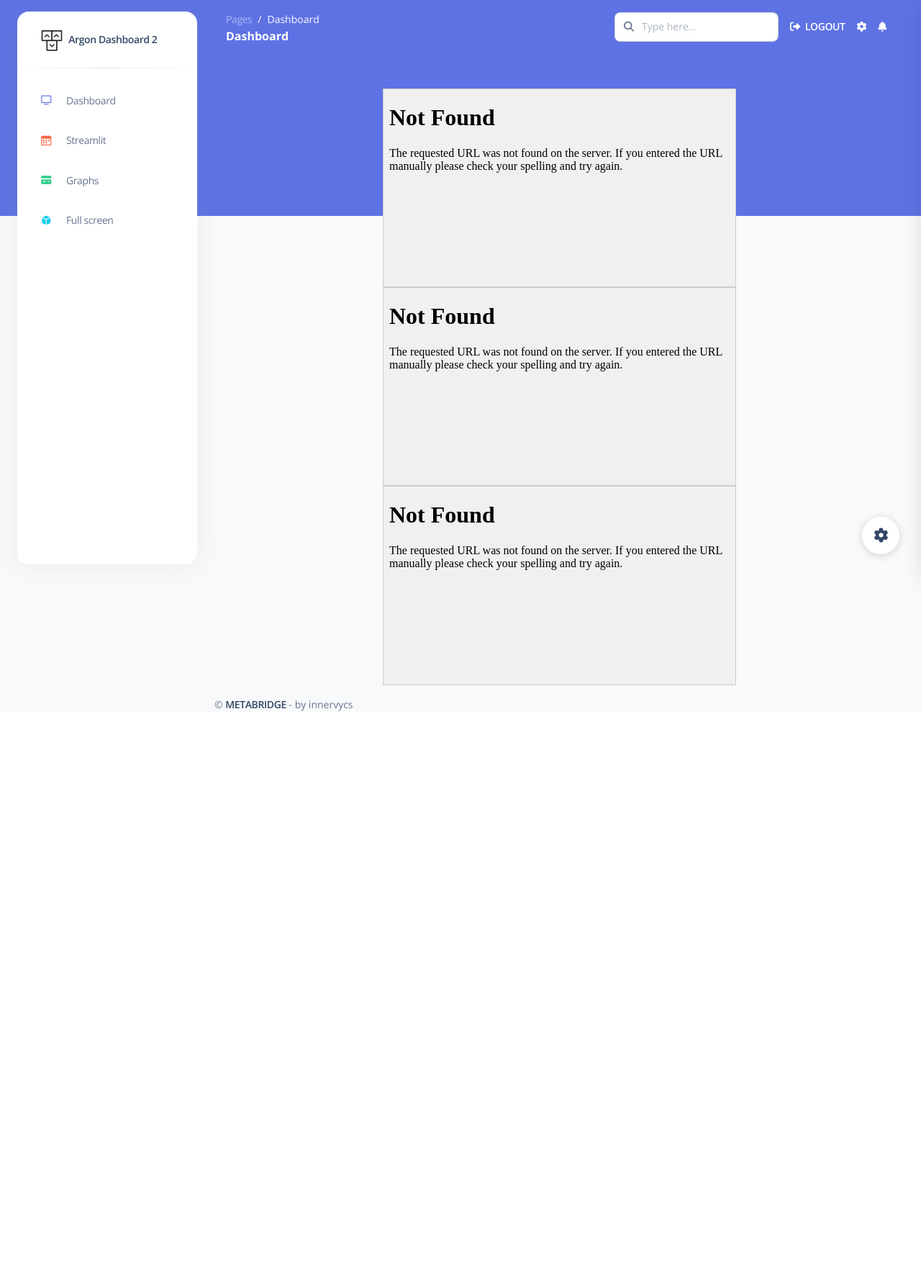
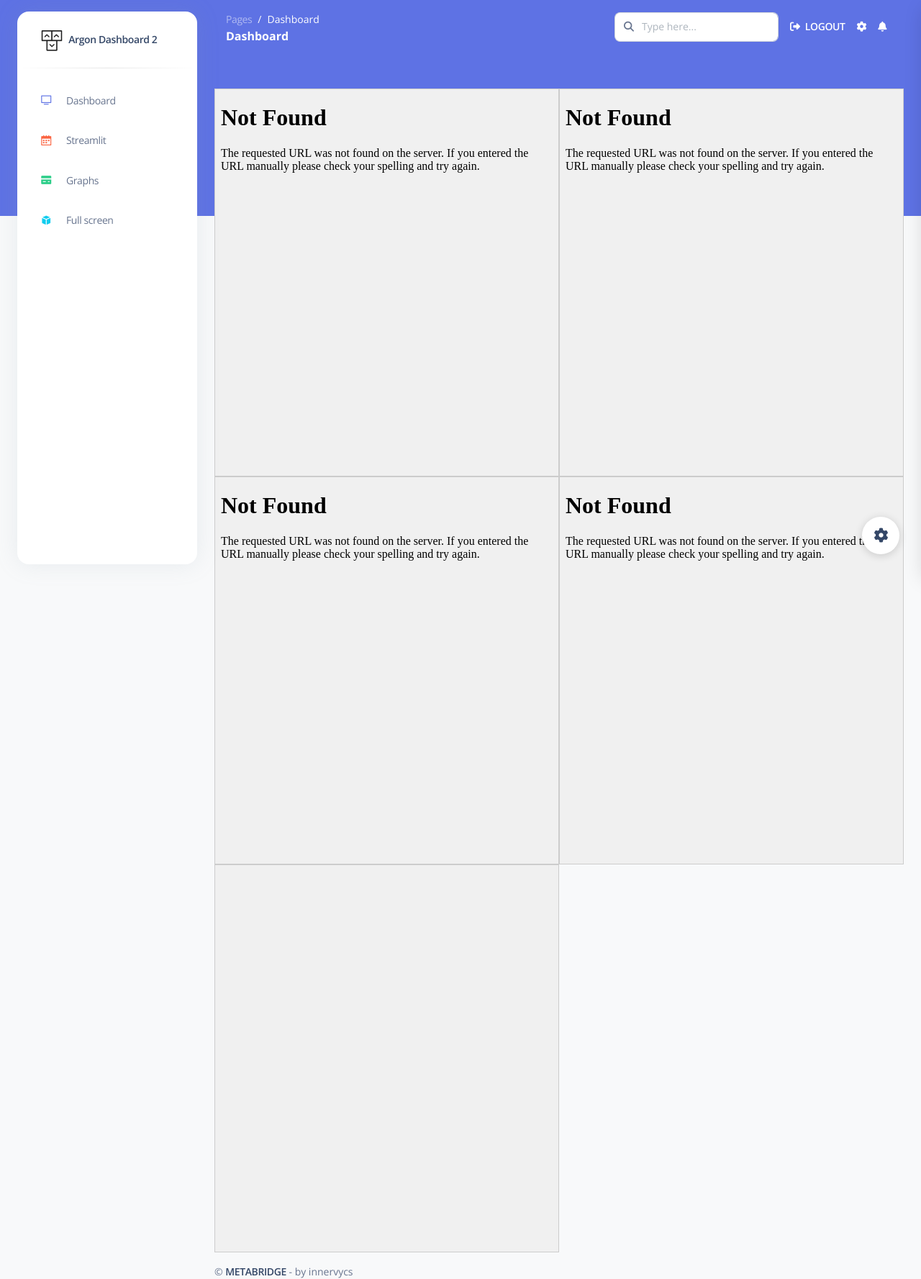
Before and after one commit to iahg/flask, a Flask app: template apps/templates/home/graphs.html in a window 1280 px wide; the page is wider, and only the part inside the window is pictured. Shown: that part at 72% size. Before the commit the page ends 988 px from the top of that part, so only its background shows below. Run offline with Flask 3, Linux system fonts and the light colour scheme; the template is opened without the code that fills it, so the values that code supplies are empty; some libraries are stand-ins or nearby versions.

Commit message:
rearragenment of grafana windows

```diff
--- a/apps/templates/home/graphs.html
+++ b/apps/templates/home/graphs.html
@@ -9,13 +9,13 @@
     border: 1px solid #ccc;
     background-color: #f0f0f0; /* Set the background color of the iframe */
   }
-  .grafana-iframe-container {
-        position: relative;
-        width: 100%;
-        padding-bottom: 56.25%; /* Aspect ratio for 16:9 */
-        height: 0;
-  }
-
+/*  .grafana-iframe-container {
+/*      position: relative;
+/*      width: 100%;
+/*      padding-bottom: 56.25%; /* Aspect ratio for 16:9 */
+/*      height: 0;
+/*    }
+*/
     .grafana-iframe-container iframe {
       position: absolute;
       top: 0;
@@ -24,11 +24,19 @@
       height: 100%;
     }
 
-  @media (max-width: 1000px) {
+    .grafana-iframe-wrapper {
+      display: flex;
+      justify-content: space-between;
+    }
+
     .grafana-iframe-container {
-      padding-bottom: 75%; /* Aspect ratio for 4:3 */
+      position: relative;
+      width: 50%; /* Adjust this value as needed */
+      padding-bottom: 56.25%; /* Aspect ratio for 16:9 */
+      height: 0;
 }
-  }
+
+
   </style>
 {% endblock stylesheets %}
 
@@ -42,19 +50,39 @@
   <main class="main-content position-relative border-radius-lg ">
 
     {% include "includes/navigation.html" %}
-    <div class="container mt-5"></div>
+    <div class="container mt-5">
       <div class="row">
-        <div class="col-md-6 mx-auto">
+        <div class="col-md-12">
+
+          <div class="grafana-iframe-wrapper">
             <div class="grafana-iframe-container">
-            <iframe src="http://127.0.0.1:3000/d/ff84f1a8-1a0f-414f-a66d-8a5361bc907c/flask?orgId=1&from=1699578565511&to=1699600165511" frameborder="0"></iframe>
+              <iframe src="http://127.0.0.1:3000/d-solo/ff84f1a8-1a0f-414f-a66d-8a5361bc907c/flask?orgId=1&from=1699578565511&to=1699600165511&theme=light&panelId=2" frameborder="0"></iframe>
             </div>
             <div class="grafana-iframe-container">
-            <iframe src="http://127.0.0.1:3000/d-solo/ff84f1a8-1a0f-414f-a66d-8a5361bc907c/flask?orgId=1&from=1699578565511&to=1699600165511&panelId=2" width="450" height="200" frameborder="0"></iframe>
+              <iframe src="http://127.0.0.1:3000/d-solo/ff84f1a8-1a0f-414f-a66d-8a5361bc907c/flask?orgId=1&from=1699578565511&to=1699600165511&theme=light&panelId=1" frameborder="0"></iframe>
+            </div>
+          </div>
+
+            <div class="grafana-iframe-wrapper">
+              <div class="grafana-iframe-container">
+                <iframe src="http://127.0.0.1:3000/d-solo/ff84f1a8-1a0f-414f-a66d-8a5361bc907c/flask?orgId=1&from=1699578565511&to=1699600165511&theme=light&panelId=4" frameborder="0"></iframe>
               </div>
               <div class="grafana-iframe-container">
-            <iframe src="http://127.0.0.1:3000/d-solo/ff84f1a8-1a0f-414f-a66d-8a5361bc907c/flask?orgId=1&from=1699578565511&to=1699600165511&panelId=4" width="450" height="200" frameborder="0"></iframe>
+                <iframe src="http://127.0.0.1:3000/d-solo/ff84f1a8-1a0f-414f-a66d-8a5361bc907c/flask?orgId=1&from=1699578565511&to=1699600165511&theme=light&panelId=5" frameborder="0"></iframe>
               </div>
             </div>
+
+          </div>
+
+        </div>
+
+
+
+        <div class="grafana-iframe-container iframe">
+          <iframe src="http://127.0.0.1:3000/d-solo/ff84f1a8-1a0f-414f-a66d-8a5361bc907c/flask?orgId=1&from=1699578565511&to=1699600165511&theme=light&panelId=3" frameborder="0"></iframe>
+        </div>
+
+
       </div>
     </div>
     {% include "includes/footer.html" %}
```
Lines whose indentation alone changed are shown as unchanged.
